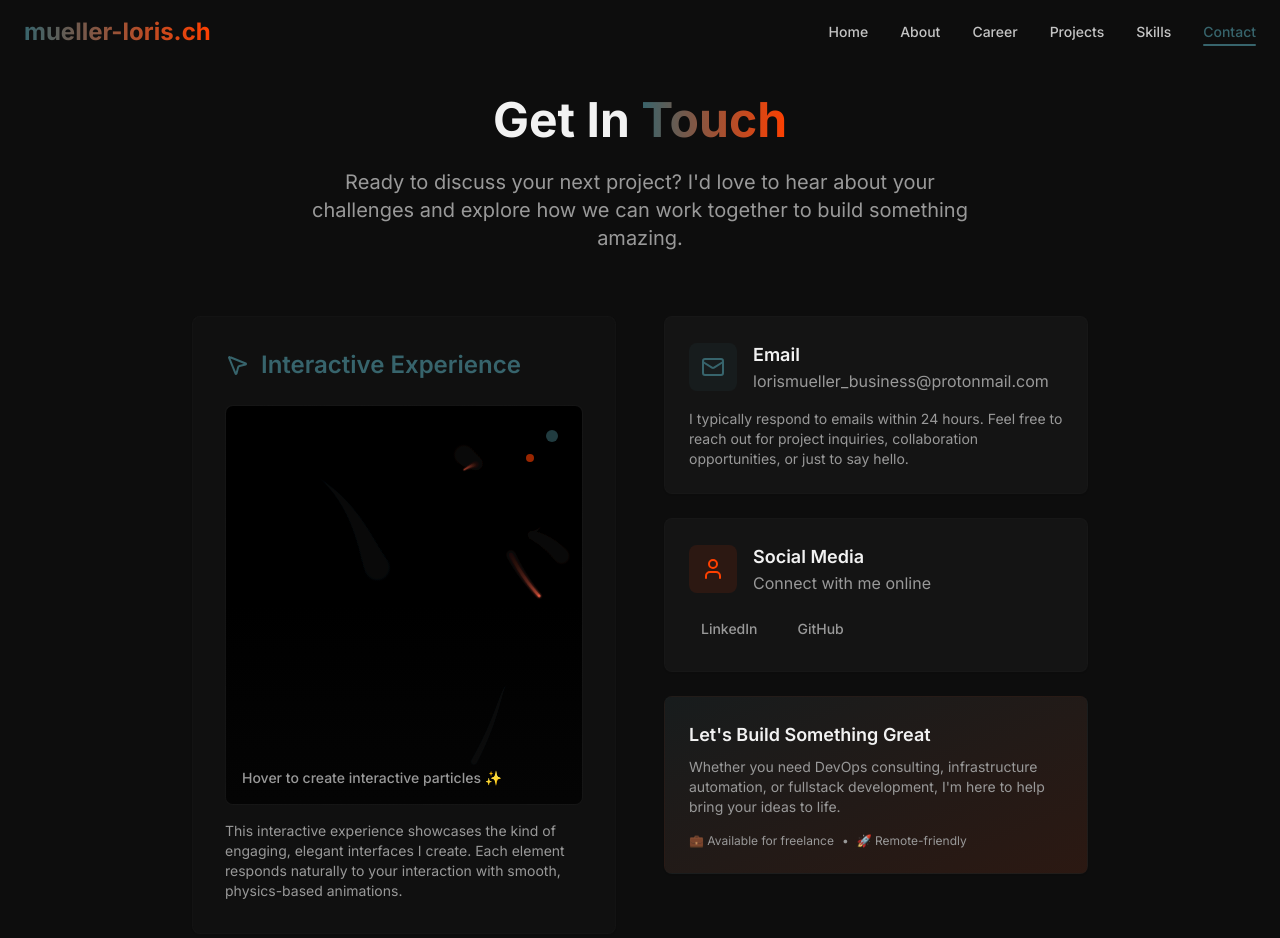
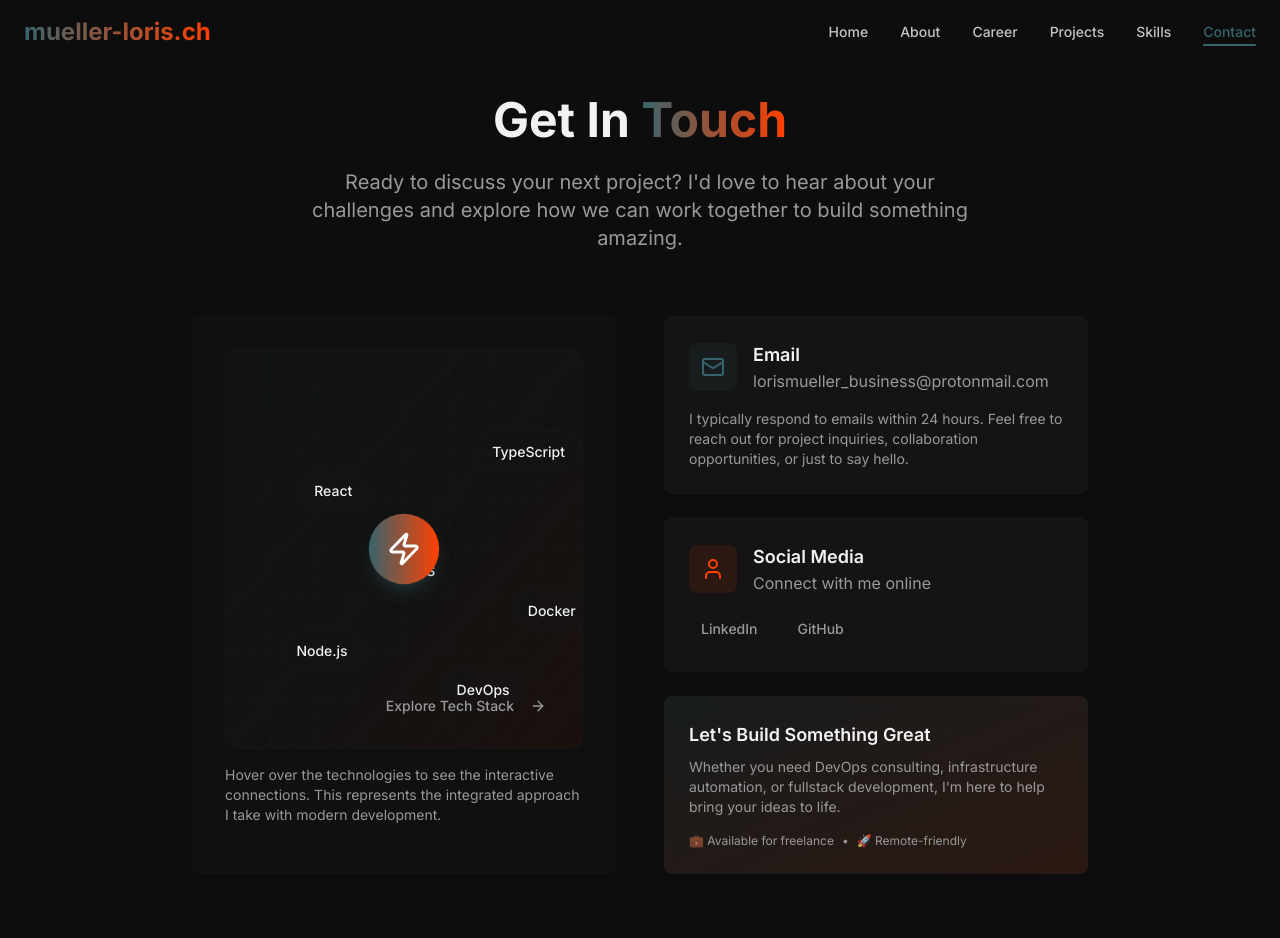
Before and after one commit to LorisMueller/lorismueller-devops, a React (Vite) app: page /contact in a window 1280 px wide. Shown: the top 938 px of the page. Built offline with nearby package versions, Linux system fonts and the light colour scheme.

Commit message:
Refactor Contact page
Replaced the interactive element on the contact page with a new, modern design, and removed the "Interactive Experience" title.

```diff
--- a/src/pages/Contact.tsx
+++ b/src/pages/Contact.tsx
@@ -1,195 +1,32 @@
+
 import Navigation from '@/components/Navigation';
 import { Card } from '@/components/ui/card';
 import { Button } from '@/components/ui/button';
-import { Mail, User, MousePointer2 } from 'lucide-react';
+import { Mail, User, Zap, ArrowRight } from 'lucide-react';
 import { useEffect, useRef, useState } from 'react';
 
 const Contact = () => {
-  const canvasRef = useRef<HTMLCanvasElement>(null);
-  const [mousePosition, setMousePosition] = useState({ x: 0, y: 0 });
-  const [isHovering, setIsHovering] = useState(false);
+  const [hoveredIndex, setHoveredIndex] = useState<number | null>(null);
+  const [pulseActive, setPulseActive] = useState(false);
 
+  // Trigger pulse animation periodically
   useEffect(() => {
-    const canvas = canvasRef.current;
-    if (!canvas) return;
+    const interval = setInterval(() => {
+      setPulseActive(true);
+      setTimeout(() => setPulseActive(false), 2000);
+    }, 5000);
 
-    const ctx = canvas.getContext('2d');
-    if (!ctx) return;
+    return () => clearInterval(interval);
+  }, []);
 
-    // Set canvas size
-    const resizeCanvas = () => {
-      canvas.width = canvas.offsetWidth;
-      canvas.height = canvas.offsetHeight;
-    };
-    resizeCanvas();
-    window.addEventListener('resize', resizeCanvas);
-
-    // Particle system with design-matching colors
-    const particles: Array<{
-      x: number;
-      y: number;
-      vx: number;
-      vy: number;
-      size: number;
-      color: string;
-      life: number;
-      maxLife: number;
-      angle: number;
-      speed: number;
-    }> = [];
-
-    // Using your design colors - primary and secondary
-    const colors = [
-      'rgba(74, 144, 226, 0.8)',  // primary
-      'rgba(255, 99, 71, 0.8)',   // secondary/accent
-      'rgba(74, 144, 226, 0.4)',  // primary faded
-      'rgba(255, 99, 71, 0.4)',   // secondary faded
-      'rgba(255, 255, 255, 0.6)'  // white accent
+  const skillBubbles = [
+    { label: 'React', x: 20, y: 30, delay: 0 },
+    { label: 'TypeScript', x: 70, y: 20, delay: 200 },
+    { label: 'Node.js', x: 15, y: 70, delay: 400 },
+    { label: 'Docker', x: 80, y: 60, delay: 600 },
+    { label: 'AWS', x: 45, y: 50, delay: 800 },
+    { label: 'DevOps', x: 60, y: 80, delay: 1000 },
   ];
-
-    let mouse = { x: 0, y: 0 };
-
-    // Create particle with more elegant movement
-    const createParticle = (x: number, y: number) => {
-      particles.push({
-        x: x + (Math.random() - 0.5) * 30,
-        y: y + (Math.random() - 0.5) * 30,
-        vx: (Math.random() - 0.5) * 2,
-        vy: (Math.random() - 0.5) * 2,
-        size: Math.random() * 4 + 1,
-        color: colors[Math.floor(Math.random() * colors.length)],
-        life: 120,
-        maxLife: 120,
-        angle: Math.random() * Math.PI * 2,
-        speed: Math.random() * 0.02 + 0.01
-      });
-    };
-
-    // Mouse events
-    const handleMouseMove = (e: MouseEvent) => {
-      const rect = canvas.getBoundingClientRect();
-      mouse.x = e.clientX - rect.left;
-      mouse.y = e.clientY - rect.top;
-
-      if (Math.random() < 0.2) {
-        createParticle(mouse.x, mouse.y);
-      }
-    };
-
-    canvas.addEventListener('mousemove', handleMouseMove);
-
-    // Animation loop
-    const animate = () => {
-      // Clear canvas with subtle background
-      ctx.fillStyle = 'rgba(8, 8, 8, 0.05)';
-      ctx.fillRect(0, 0, canvas.width, canvas.height);
-
-      // Update and draw particles
-      for (let i = particles.length - 1; i >= 0; i--) {
-        const particle = particles[i];
-
-        // Update position with floating motion
-        particle.angle += particle.speed;
-        particle.x += particle.vx + Math.sin(particle.angle) * 0.5;
-        particle.y += particle.vy + Math.cos(particle.angle) * 0.5;
-        particle.life--;
-
-        // Gentle attraction to mouse
-        const dx = mouse.x - particle.x;
-        const dy = mouse.y - particle.y;
-        const distance = Math.sqrt(dx * dx + dy * dy);
-
-        if (distance < 150 && distance > 0) {
-          const force = (150 - distance) / 150 * 0.001;
-          particle.vx += dx * force;
-          particle.vy += dy * force;
-        }
-
-        // Apply gentle friction
-        particle.vx *= 0.995;
-        particle.vy *= 0.995;
-
-        // Draw particle with glow effect
-        const alpha = particle.life / particle.maxLife;
-        const size = particle.size * alpha;
-
-        ctx.save();
-        ctx.globalAlpha = alpha;
-
-        // Create gradient for glow effect
-        const gradient = ctx.createRadialGradient(
-          particle.x, particle.y, 0,
-          particle.x, particle.y, size * 3
-        );
-        gradient.addColorStop(0, particle.color);
-        gradient.addColorStop(1, 'rgba(0, 0, 0, 0)');
-
-        ctx.fillStyle = gradient;
-        ctx.beginPath();
-        ctx.arc(particle.x, particle.y, size * 3, 0, Math.PI * 2);
-        ctx.fill();
-
-        // Draw core
-        ctx.fillStyle = particle.color;
-        ctx.beginPath();
-        ctx.arc(particle.x, particle.y, size, 0, Math.PI * 2);
-        ctx.fill();
-
-        ctx.restore();
-
-        // Remove dead particles
-        if (particle.life <= 0 ||
-            particle.x < -50 || particle.x > canvas.width + 50 ||
-            particle.y < -50 || particle.y > canvas.height + 50) {
-          particles.splice(i, 1);
-        }
-      }
-
-      // Draw elegant connections
-      ctx.strokeStyle = 'rgba(74, 144, 226, 0.1)';
-      ctx.lineWidth = 1;
-      for (let i = 0; i < particles.length; i++) {
-        for (let j = i + 1; j < particles.length; j++) {
-          const dx = particles[i].x - particles[j].x;
-          const dy = particles[i].y - particles[j].y;
-          const distance = Math.sqrt(dx * dx + dy * dy);
-
-          if (distance < 100) {
-            const alpha = (100 - distance) / 100 * 0.3;
-            ctx.save();
-            ctx.globalAlpha = alpha;
-            ctx.beginPath();
-            ctx.moveTo(particles[i].x, particles[i].y);
-            ctx.lineTo(particles[j].x, particles[j].y);
-            ctx.stroke();
-            ctx.restore();
-          }
-        }
-      }
-
-      requestAnimationFrame(animate);
-    };
-
-    animate();
-
-    // Auto-generate ambient particles
-    const autoGenerate = () => {
-      if (particles.length < 15) {
-        createParticle(
-          Math.random() * canvas.width,
-          Math.random() * canvas.height
-        );
-      }
-    };
-
-    const autoInterval = setInterval(autoGenerate, 1000);
-
-    return () => {
-      window.removeEventListener('resize', resizeCanvas);
-      canvas.removeEventListener('mousemove', handleMouseMove);
-      clearInterval(autoInterval);
-    };
-  }, []);
 
   return (
     <div className="min-h-screen bg-background">
@@ -209,41 +46,113 @@ const Contact = () => {
             </div>
 
             <div className="grid grid-cols-1 lg:grid-cols-2 gap-12">
-              {/* Interactive Design Canvas */}
+              {/* Interactive Tech Stack Visualization */}
               <Card className="p-8 bg-card/50 backdrop-blur-sm border-border/20 animate-slide-in-left overflow-hidden">
-                <div className="flex items-center space-x-3 mb-6">
-                  <MousePointer2 className="w-6 h-6 text-primary" />
-                  <h2 className="text-2xl font-semibold text-primary">Interactive Experience</h2>
+                <div className="relative">
+                  <div
+                    className="relative bg-gradient-to-br from-primary/5 via-card to-secondary/5 rounded-xl border border-border/10 overflow-hidden"
+                    style={{ height: '400px' }}
+                  >
+                    {/* Animated Background Grid */}
+                    <div className="absolute inset-0 opacity-20">
+                      <div className="grid grid-cols-8 grid-rows-8 h-full w-full">
+                        {Array.from({ length: 64 }).map((_, i) => (
+                          <div
+                            key={i}
+                            className={`border border-primary/10 transition-all duration-1000 ${
+                              pulseActive ? 'bg-primary/5' : ''
+                            }`}
+                            style={{
+                              animationDelay: `${i * 50}ms`,
+                              animation: pulseActive ? 'pulse 2s ease-in-out' : 'none'
+                            }}
+                          />
+                        ))}
+                      </div>
                     </div>
 
+                    {/* Floating Tech Bubbles */}
+                    <div className="absolute inset-0 p-6">
+                      {skillBubbles.map((skill, index) => (
                         <div
-                  className="relative bg-gradient-to-br from-card to-muted/20 rounded-lg overflow-hidden border border-border/10"
-                  style={{ height: '400px' }}
-                  onMouseEnter={() => setIsHovering(true)}
-                  onMouseLeave={() => setIsHovering(false)}
+                          key={skill.label}
+                          className={`absolute transform transition-all duration-500 cursor-pointer ${
+                            hoveredIndex === index ? 'scale-110 z-10' : 'scale-100'
+                          }`}
+                          style={{
+                            left: `${skill.x}%`,
+                            top: `${skill.y}%`,
+                            animationDelay: `${skill.delay}ms`
+                          }}
+                          onMouseEnter={() => setHoveredIndex(index)}
+                          onMouseLeave={() => setHoveredIndex(null)}
                         >
-                  <canvas
-                    ref={canvasRef}
-                    className="w-full h-full cursor-crosshair transition-opacity duration-300"
-                  />
+                          <div className={`
+                            relative px-4 py-2 rounded-full backdrop-blur-sm border transition-all duration-300
+                            ${hoveredIndex === index
+                              ? 'bg-primary/20 border-primary/40 shadow-lg shadow-primary/20'
+                              : 'bg-card/60 border-border/30'
+                            }
+                          `}>
+                            <span className={`text-sm font-medium transition-colors duration-300 ${
+                              hoveredIndex === index ? 'text-primary' : 'text-foreground'
+                            }`}>
+                              {skill.label}
+                            </span>
 
-                  {/* Elegant overlay */}
-                  <div className="absolute inset-0 bg-gradient-to-t from-card/20 via-transparent to-transparent pointer-events-none" />
-
-                  <div className="absolute bottom-4 left-4 text-muted-foreground text-sm font-medium">
-                    Hover to create interactive particles ✨
+                            {/* Glow effect on hover */}
+                            {hoveredIndex === index && (
+                              <div className="absolute inset-0 rounded-full bg-primary/10 animate-ping" />
+                            )}
+                          </div>
+                        </div>
+                      ))}
                     </div>
 
-                  {/* Floating elements */}
-                  <div className={`absolute top-6 right-6 w-3 h-3 bg-primary/60 rounded-full transition-all duration-1000 ${isHovering ? 'animate-pulse' : ''}`} />
-                  <div className={`absolute top-12 right-12 w-2 h-2 bg-secondary/60 rounded-full transition-all duration-1000 delay-300 ${isHovering ? 'animate-pulse' : ''}`} />
+                    {/* Central Connection Hub */}
+                    <div className="absolute top-1/2 left-1/2 transform -translate-x-1/2 -translate-y-1/2">
+                      <div className={`
+                        w-16 h-16 rounded-full bg-gradient-to-r from-primary to-secondary
+                        flex items-center justify-center transition-all duration-500
+                        ${pulseActive ? 'scale-110 shadow-lg shadow-primary/30' : 'scale-100'}
+                      `}>
+                        <Zap className="w-8 h-8 text-white" />
+                      </div>
+
+                      {/* Connecting Lines */}
+                      {skillBubbles.map((skill, index) => (
+                        <div
+                          key={`line-${index}`}
+                          className={`absolute w-px bg-gradient-to-r from-primary/20 to-transparent transition-opacity duration-300 ${
+                            hoveredIndex === index ? 'opacity-60' : 'opacity-20'
+                          }`}
+                          style={{
+                            height: `${Math.sqrt(Math.pow(skill.x - 50, 2) + Math.pow(skill.y - 50, 2)) * 2}px`,
+                            transformOrigin: 'top',
+                            transform: `rotate(${Math.atan2(skill.y - 50, skill.x - 50) * 180 / Math.PI + 90}deg)`,
+                          }}
+                        />
+                      ))}
+                    </div>
+
+                    {/* Floating Action */}
+                    <div className="absolute bottom-6 right-6">
+                      <Button
+                        variant="ghost"
+                        size="sm"
+                        className="text-muted-foreground hover:text-primary transition-colors group"
+                      >
+                        Explore Tech Stack
+                        <ArrowRight className="w-4 h-4 ml-2 transition-transform group-hover:translate-x-1" />
+                      </Button>
+                    </div>
                   </div>
 
                   <p className="text-sm text-muted-foreground mt-4">
-                  This interactive experience showcases the kind of engaging,
-                  elegant interfaces I create. Each element responds naturally
-                  to your interaction with smooth, physics-based animations.
+                    Hover over the technologies to see the interactive connections.
+                    This represents the integrated approach I take with modern development.
                   </p>
+                </div>
               </Card>
 
               {/* Contact Information */}
```
Lines whose indentation alone changed are shown as unchanged.
